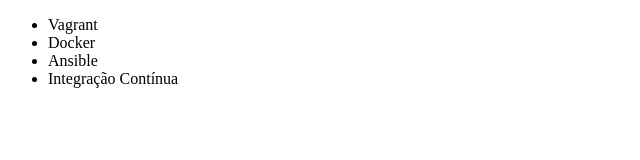
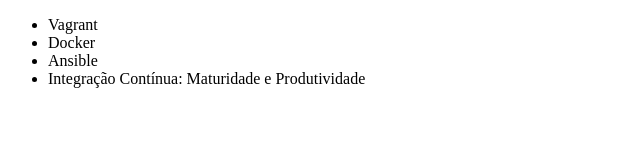
Before and after one commit to michellemeloc/curso-git, a plain HTML site: page index.html in a window 1280 px wide. Shown: the whole page, without its empty margins (0-640 px from the left). Drawn offline with Linux system fonts and the light colour scheme.

Commit message:
Renomeando curso de integração contínua

```diff
--- a/index.html
+++ b/index.html
@@ -9,7 +9,7 @@
         <li>Vagrant</li>
         <li>Docker</li>
         <li>Ansible</li>
-        <li>Integração Contínua</li>
+        <li>Integração Contínua: Maturidade e Produtividade</li>
     </ul>
 </body>
 </html>
```
